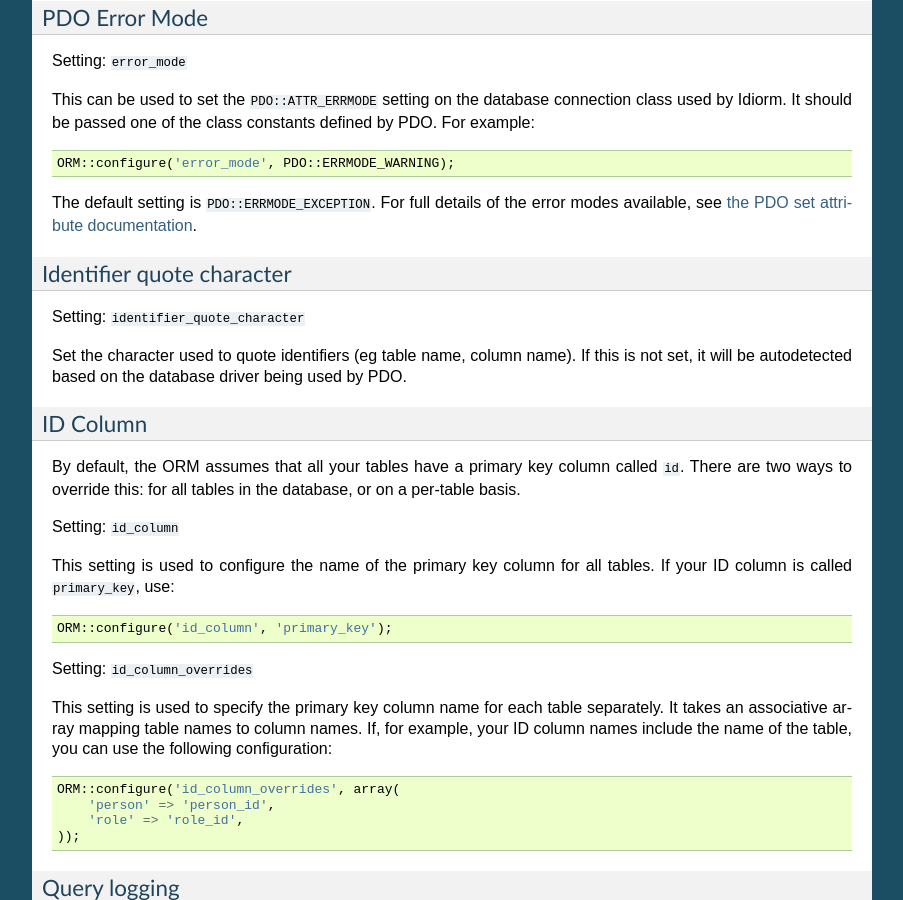
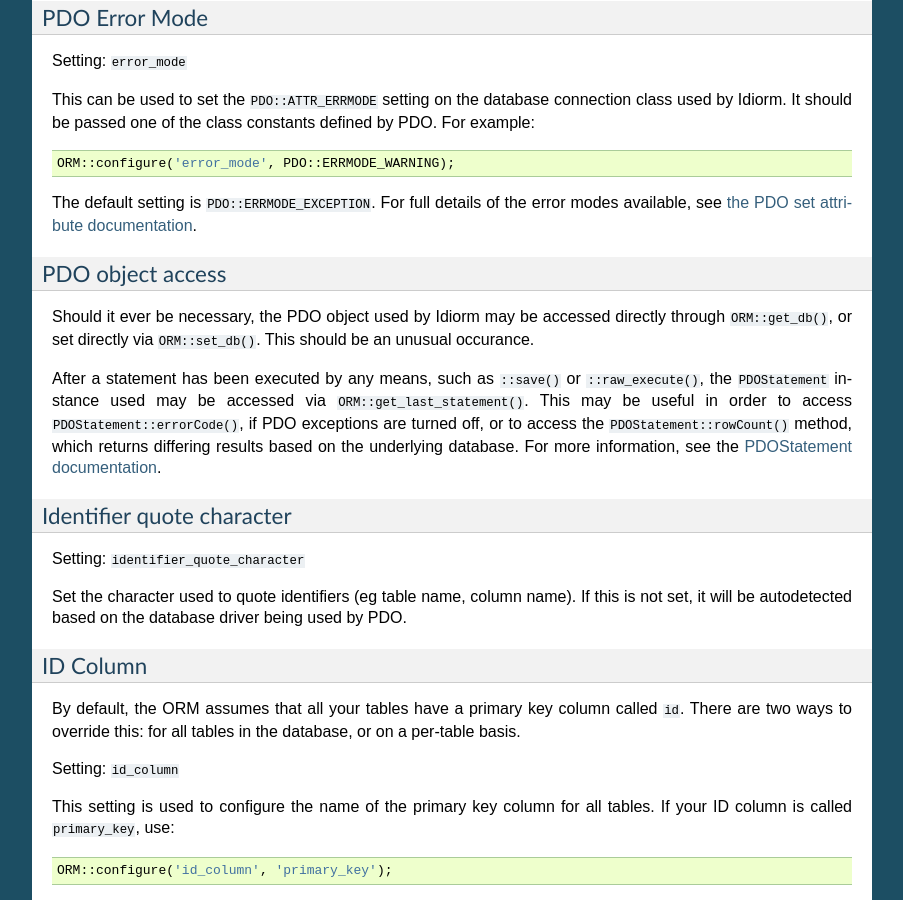
Before and after one commit to j4mie/idiorm, a Sphinx documentation site: the page built from docs/configuration.rst, in a window 1280 px wide and 900 px high, scrolled down 1516 px. Shown: the whole window, without its empty margins (198-1101 px from the left). Built offline with Sphinx 7.4.7, drawn with Linux system fonts in a browser that asks for light colours.

Commit message:
Add access to PDOStatement via get_last_statement

```diff
--- a/docs/configuration.rst
+++ b/docs/configuration.rst
@@ -118,6 +118,21 @@
 The default setting is ``PDO::ERRMODE_EXCEPTION``. For full details of
 the error modes available, see `the PDO set attribute documentation`_.
 
+PDO object access
+^^^^^^^^^^^^^^^^^
+
+Should it ever be necessary, the PDO object used by Idiorm may be
+accessed directly through ``ORM::get_db()``, or set directly via
+``ORM::set_db()``. This should be an unusual occurance.
+
+After a statement has been executed by any means, such as ``::save()``
+or ``::raw_execute()``, the ``PDOStatement`` instance used may be
+accessed via ``ORM::get_last_statement()``. This may be useful in order
+to access ``PDOStatement::errorCode()``, if PDO exceptions are turned
+off, or to access the ``PDOStatement::rowCount()`` method, which returns
+differing results based on the underlying database. For more
+information, see the `PDOStatement documentation`_.
+
 Identifier quote character
 ^^^^^^^^^^^^^^^^^^^^^^^^^^
 
@@ -209,4 +224,5 @@
 .. _PDO documentation: http://php.net/manual/en/pdo.construct.php
 .. _the PDO documentation: http://www.php.net/manual/en/pdo.construct.php
 .. _the PDO set attribute documentation: http://uk2.php.net/manual/en/pdo.setattribute.php
+.. _PDOStatement documentation: http://www.php.net/manual/en/class.pdostatement.php
 .. _Memcached: http://www.memcached.org/
```
Also changed, not shown: 1 other file.
